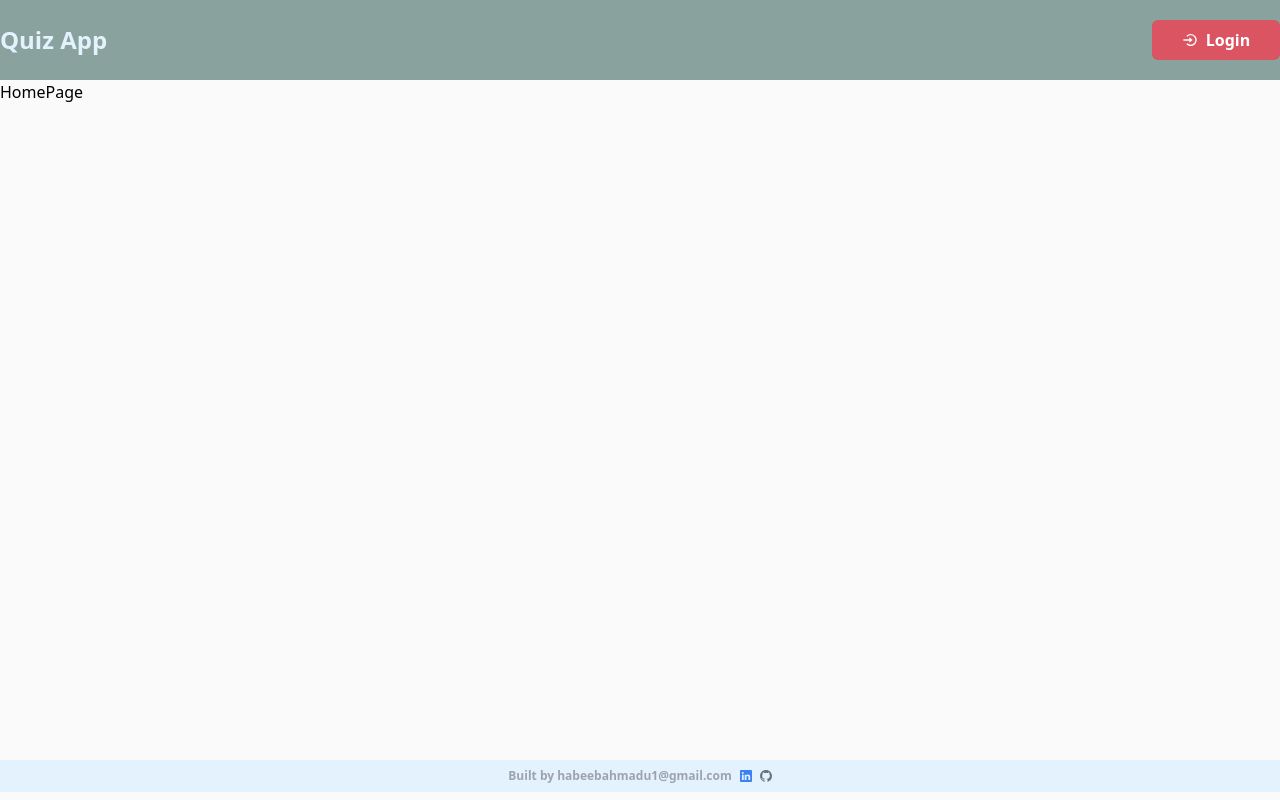
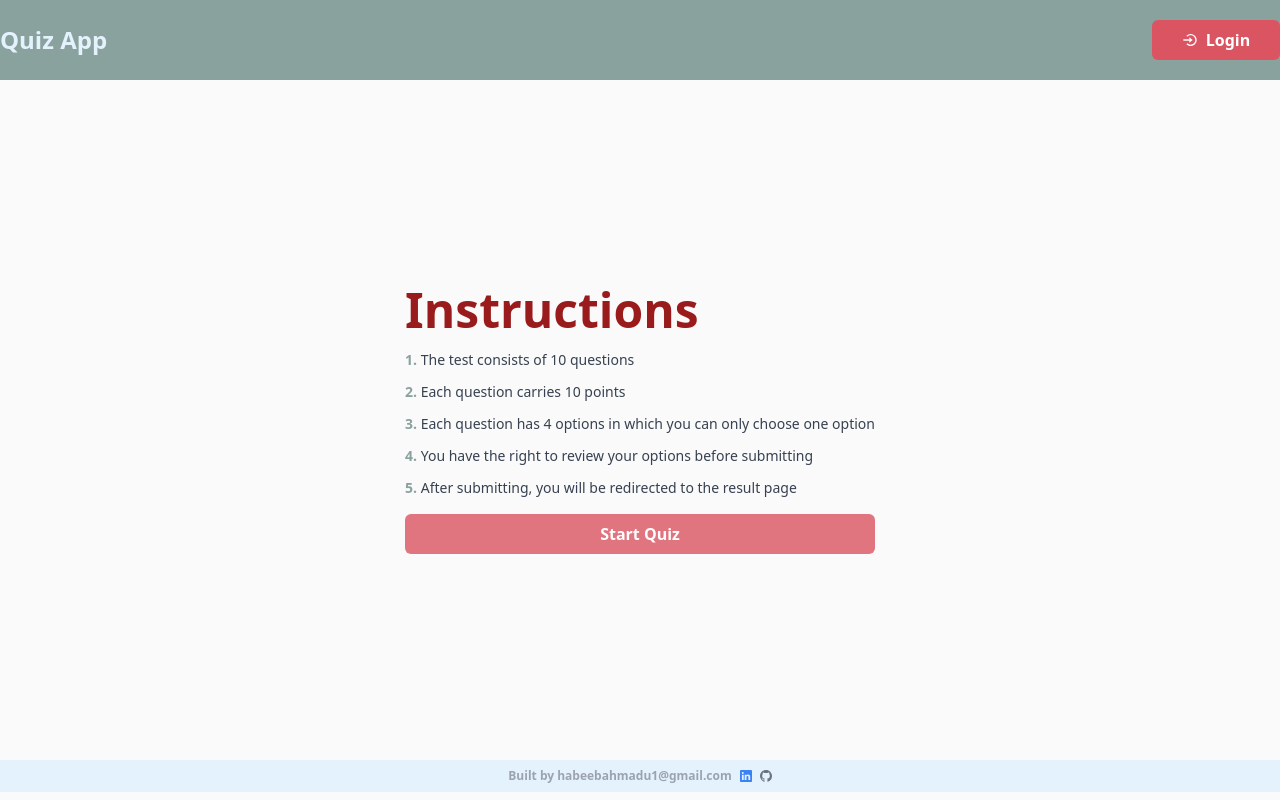
Before and after one commit to HABEEB99/valearnis-test, a React (Vite) app in the folder client/: page / in a window 1280 px wide. Built offline with nearby package versions, Linux system fonts and the light colour scheme.

Commit message:
feat: Create Home page

```diff
--- a/client/src/layouts/MainLayout.tsx
+++ b/client/src/layouts/MainLayout.tsx
@@ -6,7 +6,7 @@ const MainLayout = () => {
   return (
     <div className="w-screen h-screen">
       <Header />
-      <main className="w-full h-[85vh] container">
+      <main className="w-full h-[85vh] py-4 container px-3 md:px-0 mx-auto">
         <Outlet />
       </main>
       <Footer />
--- a/client/src/pages/HomePage.tsx
+++ b/client/src/pages/HomePage.tsx
@@ -1,7 +1,48 @@
-import React from "react";
+import { motion } from "framer-motion";
+import { Link } from "react-router-dom";
 
 const HomePage = () => {
-  return <div>HomePage</div>;
+  return (
+    <div className="flex items-center justify-center h-full">
+      <motion.div
+        initial={{ y: -500, opacity: 0, scale: 0.5 }}
+        animate={{ y: 0, opacity: 1, scale: 1 }}
+        transition={{ duration: 1.5 }}
+        className="flex flex-col gap-4"
+      >
+        <h2 className="text-3xl md:text-5xl font-bold text-red-800">
+          Instructions
+        </h2>
+
+        <ol className="text-sm text-gray-700 flex flex-col gap-3">
+          <li>
+            <span className="font-bold text-header">1.</span> The test consists
+            of 10 questions
+          </li>
+          <li>
+            <span className="font-bold text-header">2.</span> Each question
+            carries 10 points
+          </li>
+          <li>
+            <span className="font-bold text-header">3.</span> Each question has
+            4 options in which you can only choose one option
+          </li>
+          <li>
+            <span className="font-bold text-header">4.</span> You have the right
+            to review your options before submitting
+          </li>
+          <li>
+            <span className="font-bold text-header">5.</span> After submitting,
+            you will be redirected to the result page
+          </li>
+        </ol>
+
+        <Link to="/quiz" className="btn flex items-center justify-center">
+          Start Quiz
+        </Link>
+      </motion.div>
+    </div>
+  );
 };
 
 export default HomePage;
```
